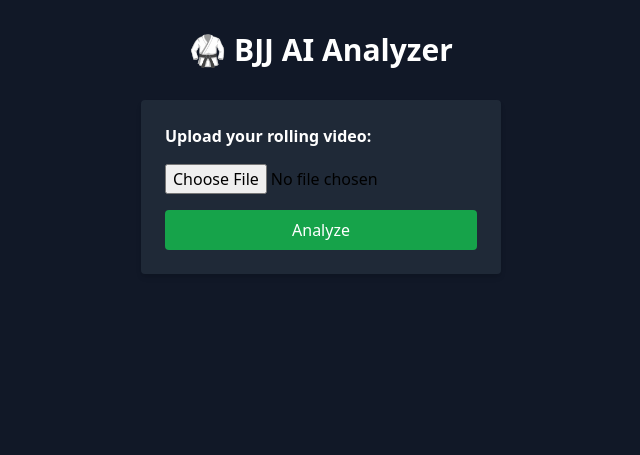
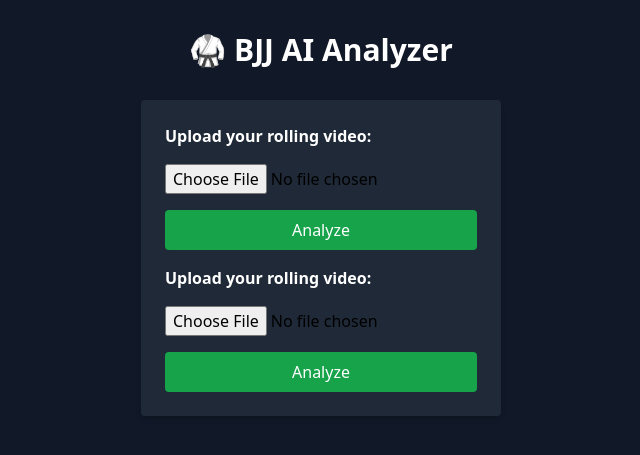
Before and after one commit to Jhorne678-blue/bjj-ai-analyzer, a Flask app: page / in a window 1280 px wide. Shown: the top 455 px of the page, without its empty margins (319-959 px from the left). Run offline with Flask 3, Linux system fonts and the light colour scheme; some libraries are stand-ins or nearby versions.

Commit message:
Update index.html

```diff
--- a/templates/index.html
+++ b/templates/index.html
@@ -14,4 +14,24 @@
   <label for="video" class="font-semibold">Upload your rolling video:</label>
   <input type="file" name="video" id="video" class="text-black" accept="video/*" required>
   <button type="submit" class="bg-green-600 hover:bg-green-700 px-4 py-2 rounded">Analyze</button>
+<form
+  action="/upload"
+  method="POST"
+  enctype="multipart/form-data"
+  class="bg-gray-800 p-6 rounded shadow-md flex flex-col space-y-4">
+
+  <label for="video" class="font-semibold">Upload your rolling video:</label>
+  <input
+    type="file"
+    name="video"
+    id="video"
+    class="text-black"
+    accept="video/*"
+    required />
+
+  <button
+    type="submit"
+    class="bg-green-600 hover:bg-green-700 px-4 py-2 rounded">
+    Analyze
+  </button>
 </form>
```
